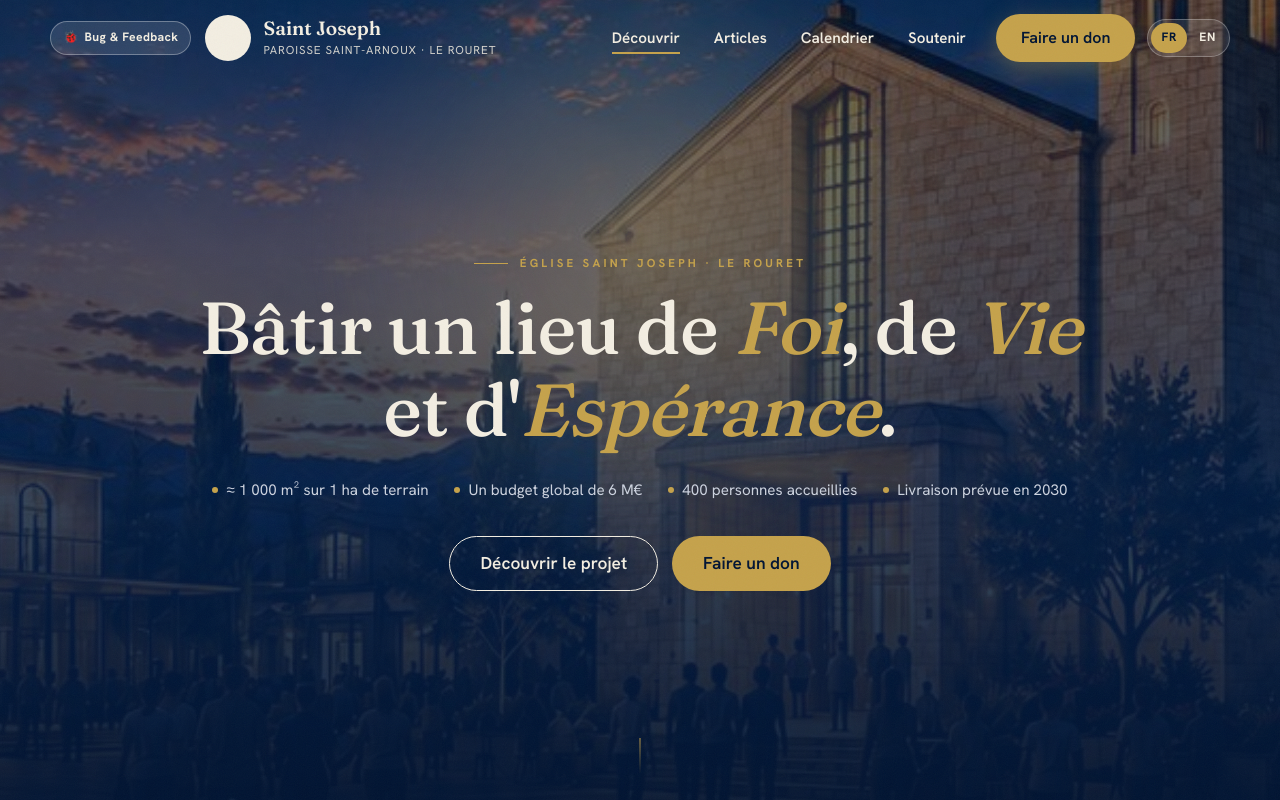
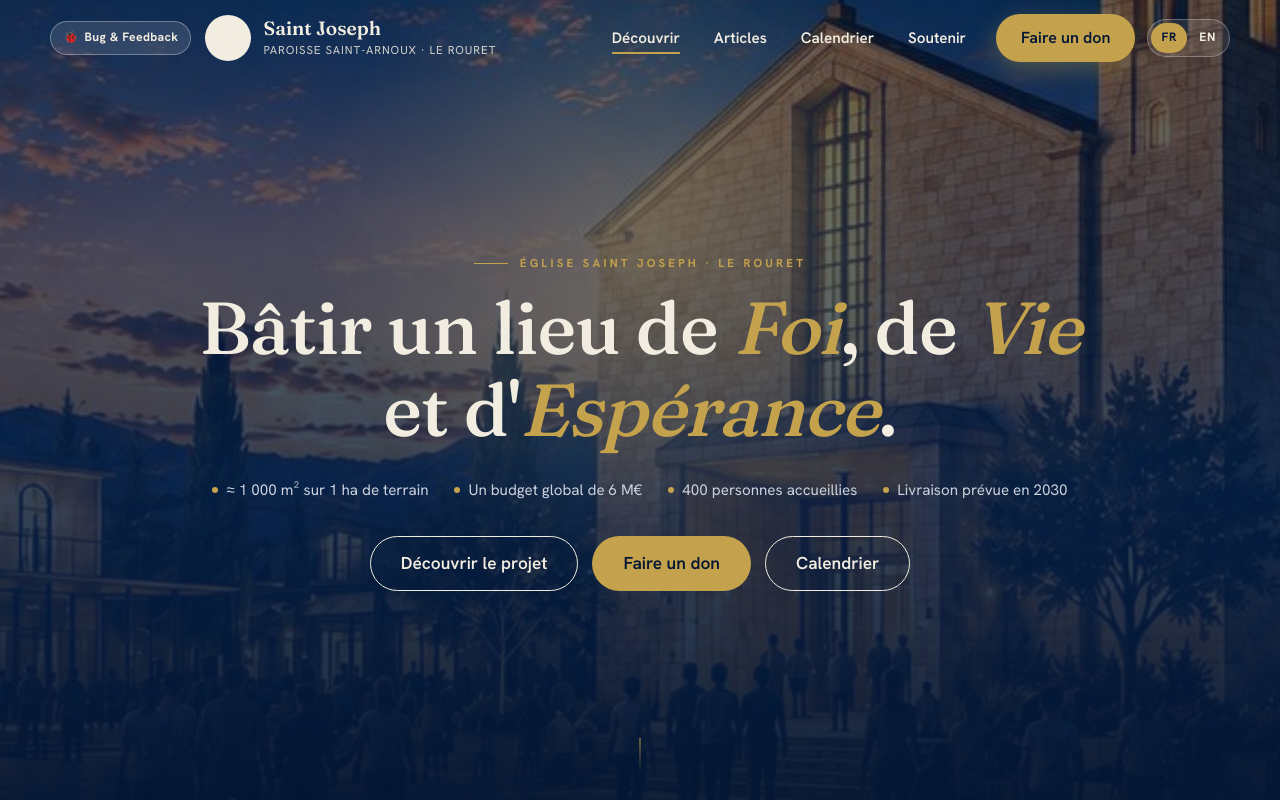
Before and after one commit to mgenin12/saint-joseph-sjo2, a Next.js app: page / in a window 1280 px wide. Shown: the top 800 px of the page. Built offline with nearby package versions, Linux system fonts and the light colour scheme; no server answers.

Commit message:
Add Calendrier button in homepage hero actions

```diff
--- a/app/page.tsx
+++ b/app/page.tsx
@@ -52,6 +52,9 @@ export default async function HomePage() {
             <a className="btn btn--gold btn--lg" href={config.urlDon} target="_blank" rel="noopener">
               Faire un don
             </a>
+            <Link className="btn btn--outline btn--lg" href="/calendrier">
+              Calendrier
+            </Link>
           </div>
         </div>
         <a className="hero__scroll" href="#decouvrir" aria-label="Défiler vers le projet" />
```
